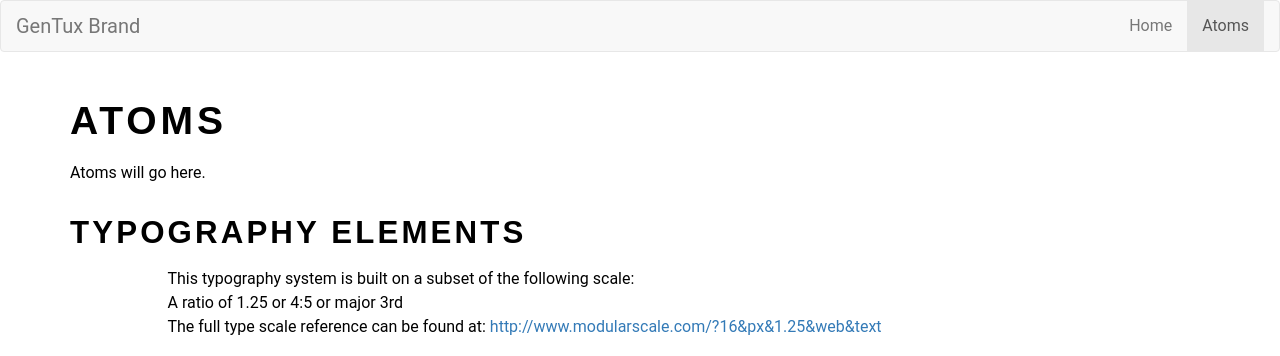
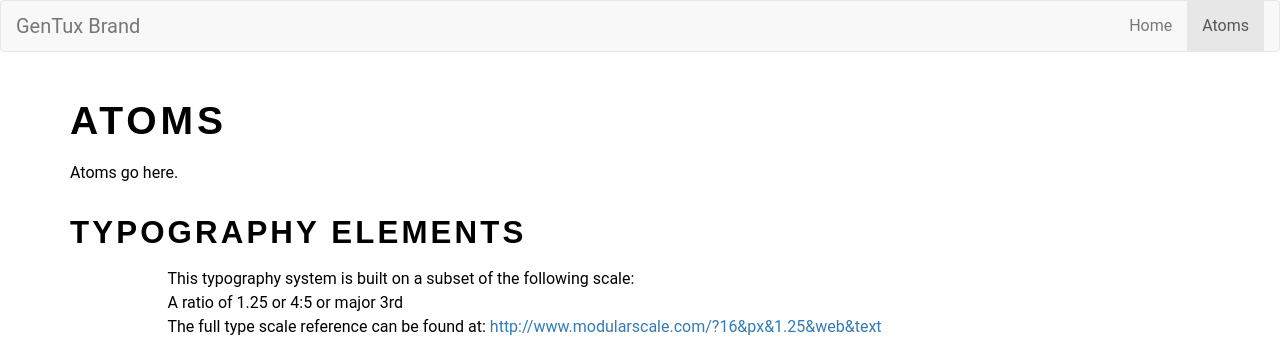
Before and after one commit to generationtux/styleguide, a Jekyll site: the page built from atoms.html, in a window 1280 px wide and 900 px high. Shown: the top 356 px of the window. Built offline with Jekyll 4.4.1, drawn with Linux system fonts in a browser that asks for light colours; comment, search, counter and statistics services are not loaded.

Commit message:
atoms layout updates

```diff
--- a/atoms.html
+++ b/atoms.html
@@ -11,7 +11,7 @@
 <div class="col-sm-12">
 <h1 class="copy uppercase">Atoms</h1>
 <p>
-Atoms will go here.
+Atoms go here.
 </p>
 
 <h2 class="copy uppercase">Typography Elements</h2>
@@ -112,7 +112,13 @@
 </div>
 <!-- /.container  -->
 
-
+<div class="container">
+  <div class="row">
+    <div class="col-sm-12">
+      <hr class="type-spacing-xl-top">
+    </div>
+  </div>
+</div><!-- /.container  -->
 
 <div class="container">
   <div class="row">
```
